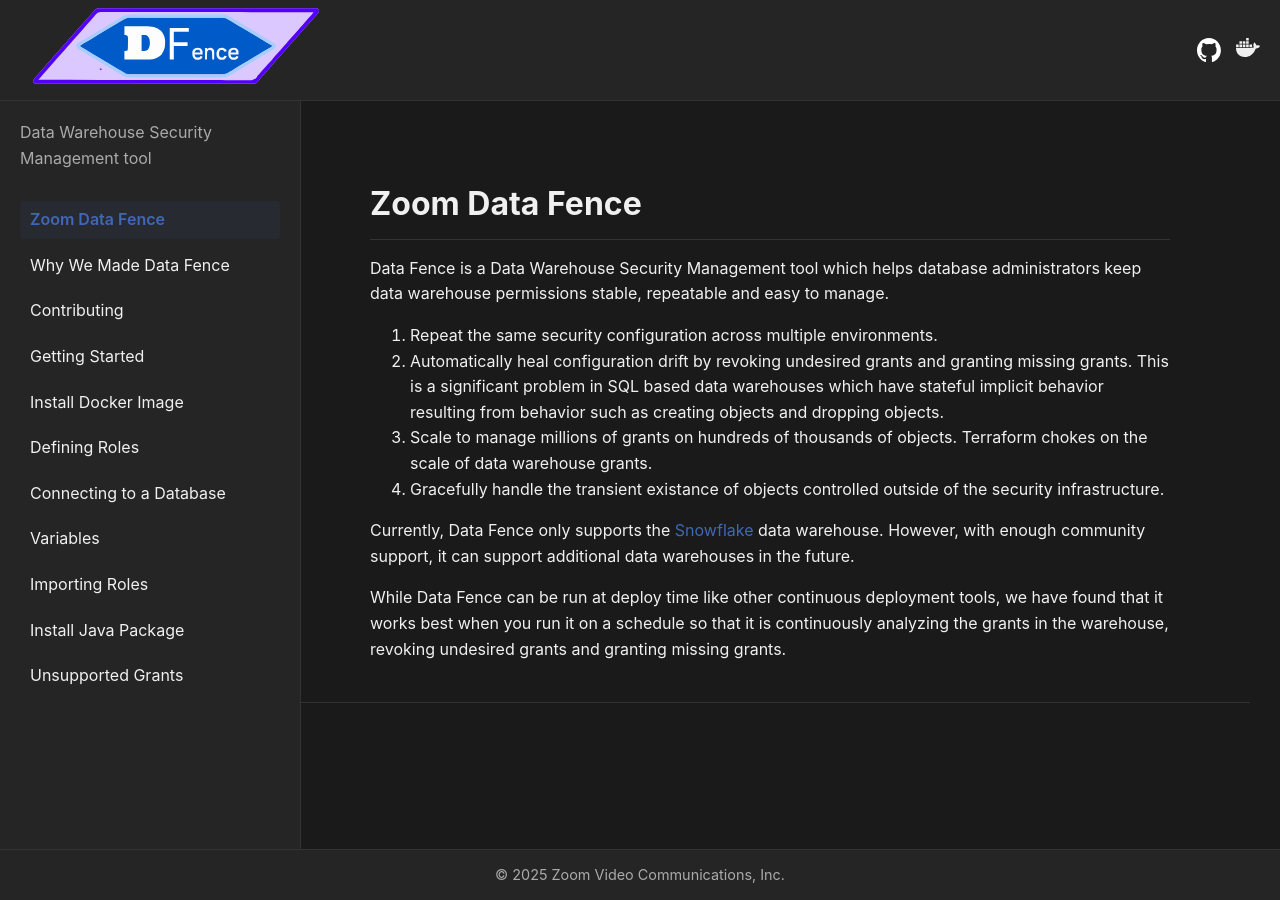
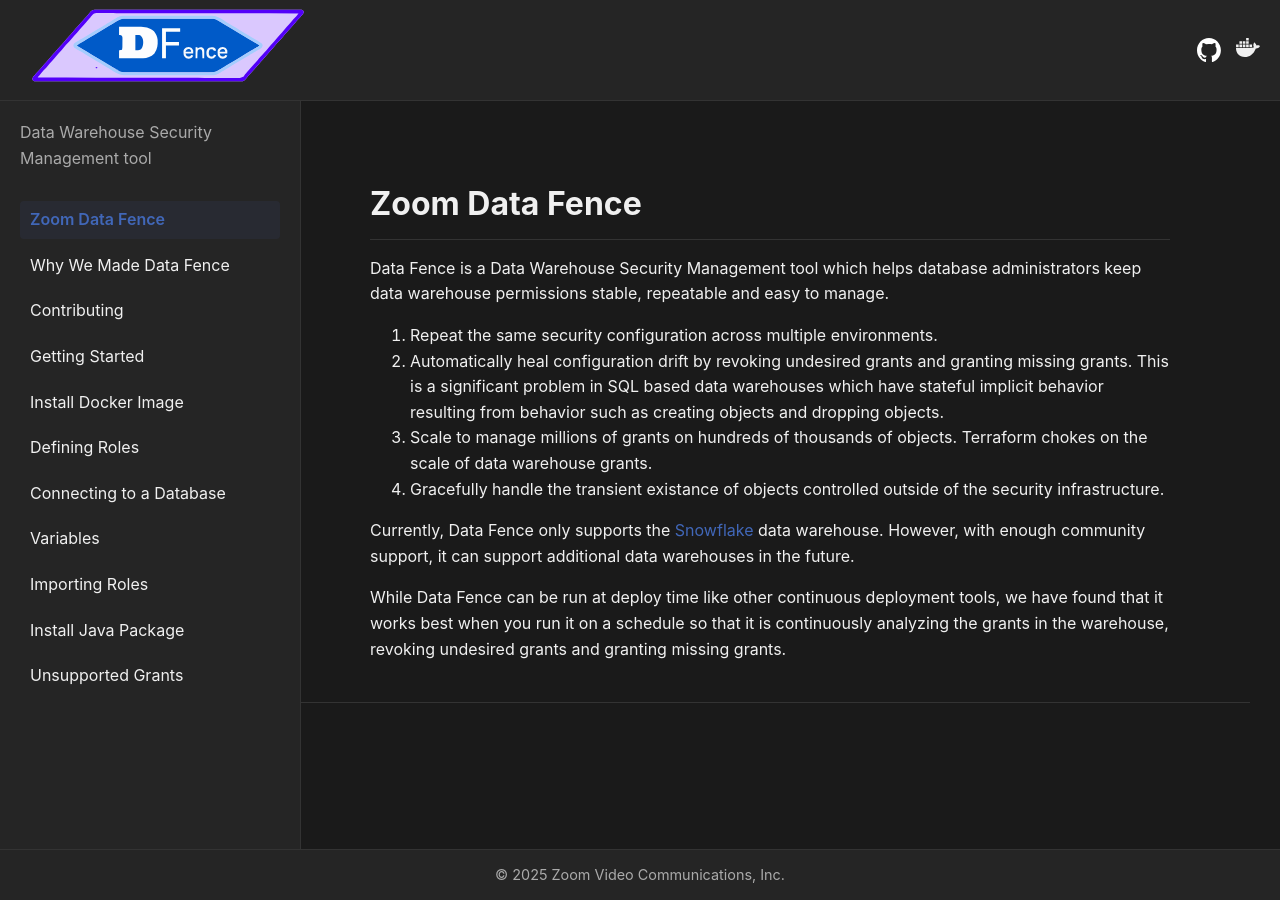
Before and after one commit to zoom/zoom-data-fence, a Jekyll site: the page built from docs/index.html, in a window 1280 px wide. Built offline with Jekyll 4.4.1, drawn with Linux system fonts in a browser that asks for light colours.

Commit message:
Revised site

```diff
--- a/docs/_layouts/default.html
+++ b/docs/_layouts/default.html
@@ -7,17 +7,17 @@
     {% if page.title %}{{ page.title }} | {% endif %}{{ site.title }}
   </title>
   <link rel="stylesheet" href="{{ '/assets/css/style.css' | relative_url }}">
-  <link rel="apple-touch-icon" sizes="180x180" href="{{ 'apple-touch-icon.png' | relative_url}}">
-  <link rel="icon" type="image/png" sizes="32x32" href="{{ 'favicon-32x32.png' | relative_url }}">
-  <link rel="icon" type="image/png" sizes="16x16" href="{{ 'favicon-16x16.png' | relative_url }}">
-  <link rel="manifest" href="{{ 'site.webmanifest' | relative_url }}">
+  <link rel="apple-touch-icon" sizes="180x180" href="{{ './apple-touch-icon.png' | relative_url}}">
+  <link rel="icon" type="image/png" sizes="32x32" href="{{ './favicon-32x32.png' | relative_url }}">
+  <link rel="icon" type="image/png" sizes="16x16" href="{{ './favicon-16x16.png' | relative_url }}">
+  <link rel="manifest" href="{{ './site.webmanifest' | relative_url }}">
   {% seo %}
 </head>
 <body>
   <header class="header">
     <a href="{{ '/' | relative_url }}">
       <div class="header-title">
-        <img src="{{ '/resources/data-fence-logo.svg' | relative_url }}" height="100">
+        <img src="{{ '/resources/data-fence-logo.svg' | relative_url }}" height="95">
       </div>
     </a>
     <div class="header-links">
```
